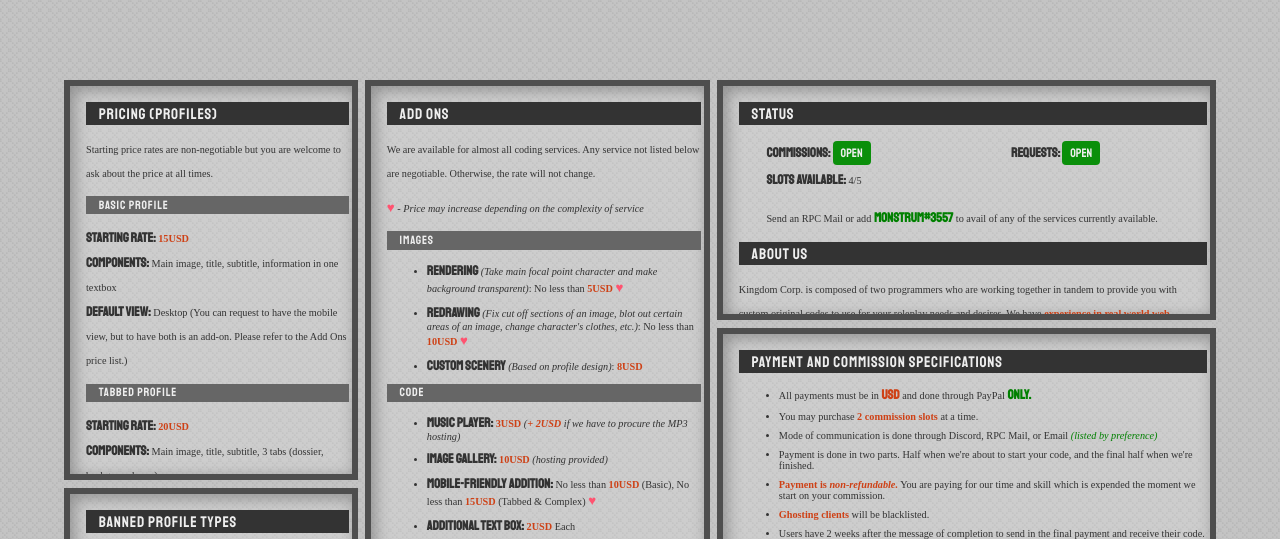
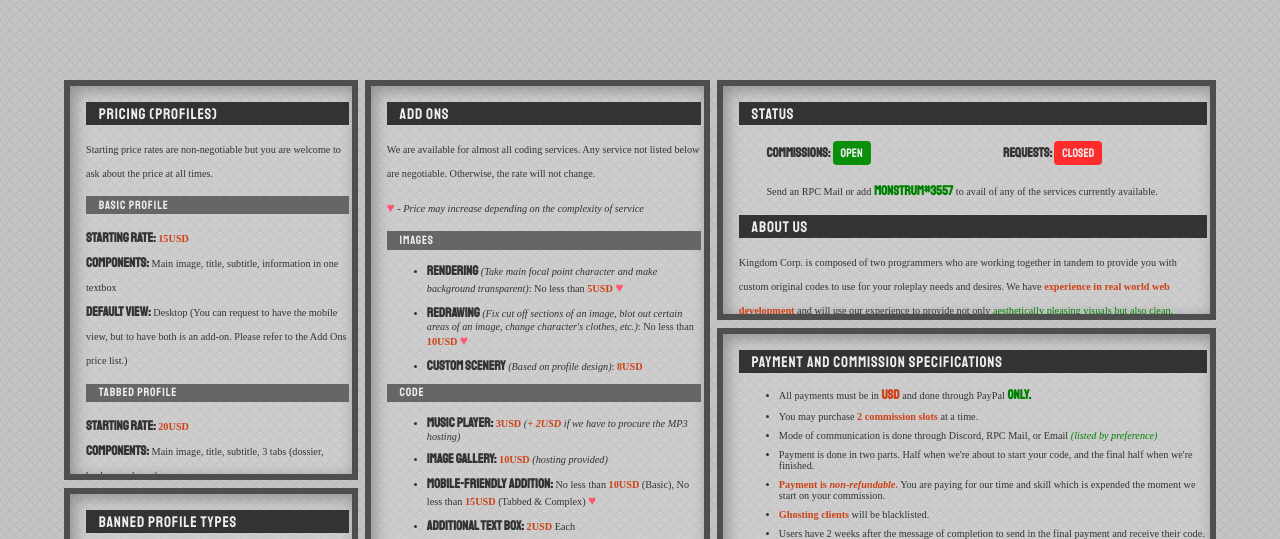
Before and after one commit to KingdomCorp/kingdomcorp.github.com, a plain HTML site: page index.html in a window 1280 px wide. Shown: the top 539 px of the page. Drawn offline with nearby package versions, Linux system fonts and the light colour scheme; a small style sheet from the web is missing.

Commit message:
close requests and don't show slots

```diff
--- a/index.html
+++ b/index.html
@@ -25,11 +25,11 @@
           <tbody>
             <tr>
               <td><b>Commissions: </b> <span class="status green">Open</span></td>
-              <td><b>Requests: </b> <span class="status green">Open</span></td>
+              <td><b>Requests: </b> <span class="status red">Closed</span></td>
             </tr>
-            <tr>
+            <!-- <tr>
               <td><b>Slots Available:</b> 4/5</td>
-            </tr>
+            </tr> -->
             <tr>
               <td colspan="2"><br>
                 Send an RPC Mail or add <b class="emp">Monstrum#3557</b> to avail of any of the services currently available.</td>
```
